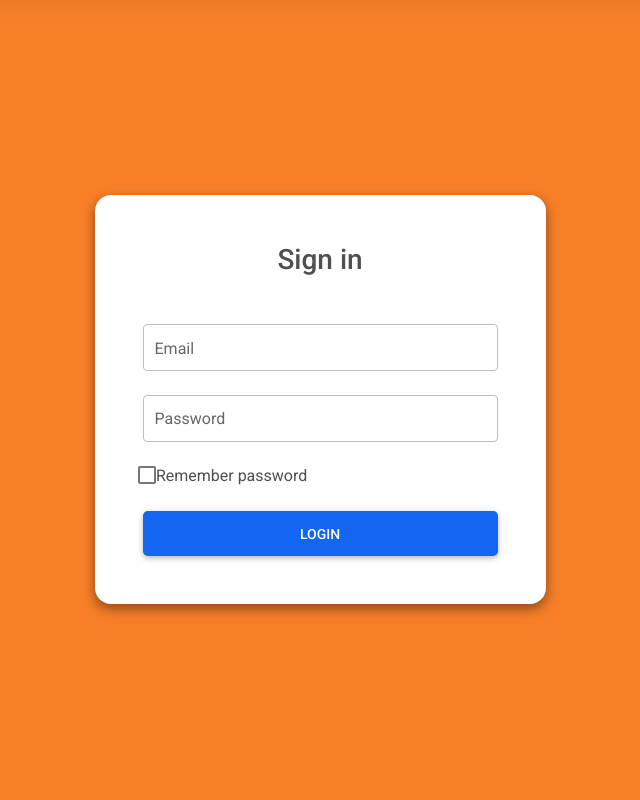
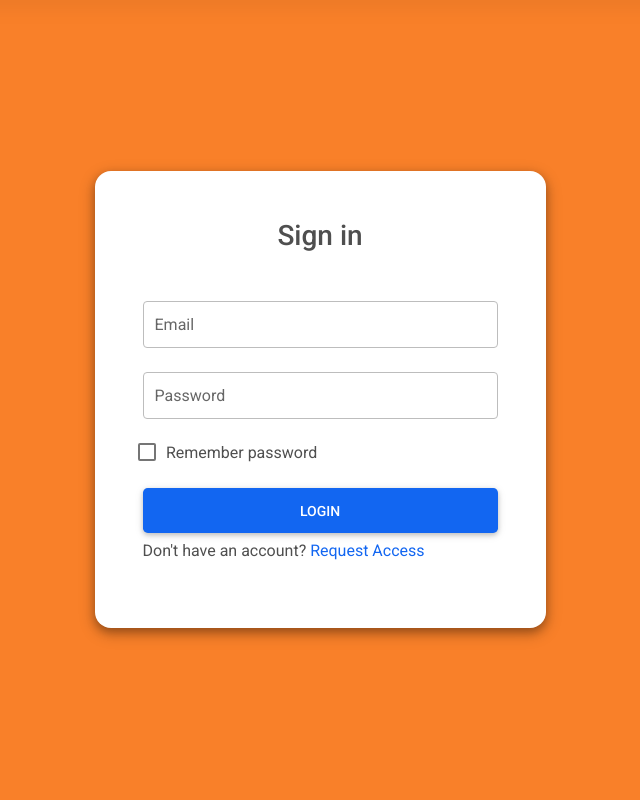
Before and after one commit to ISTE-501-Team-1/log-monitoring-system, a PHP site: page /realLogin.html in a window 1280 px wide. Shown: the part 62-862 px from the top of the page, without its empty margins (320-960 px from the left). Run offline with PHP 8.4, Linux system fonts and the light colour scheme; some libraries are stand-ins or nearby versions.

Commit message:
Login Changes

```diff
--- a/css/realLogin.css
+++ b/css/realLogin.css
@@ -17,3 +17,11 @@
 .form-outline .form-control {
     border: 1px solid #bdbdbd
 }
+
+.register {
+    padding-top: 5px
+}
+
+.form-check {
+    gap: 10px
+}
--- a/realLogin.html
+++ b/realLogin.html
@@ -56,7 +56,10 @@
                     <label class="form-check-label" for="form1Example3"> Remember password </label>
                   </div>
 
-                  <button class="btn btn-primary btn-lg btn-block" type="submit">Login</button>
+                  <a class="btn btn-primary btn-lg btn-block" type="submit" href="./admin.html">Login</a>
+                    <div class="text-start register">
+                        <p>Don't have an account? <a href="#!">Request Access</a></p>
+                    </div>
 
                 </div>
               </div>
```
